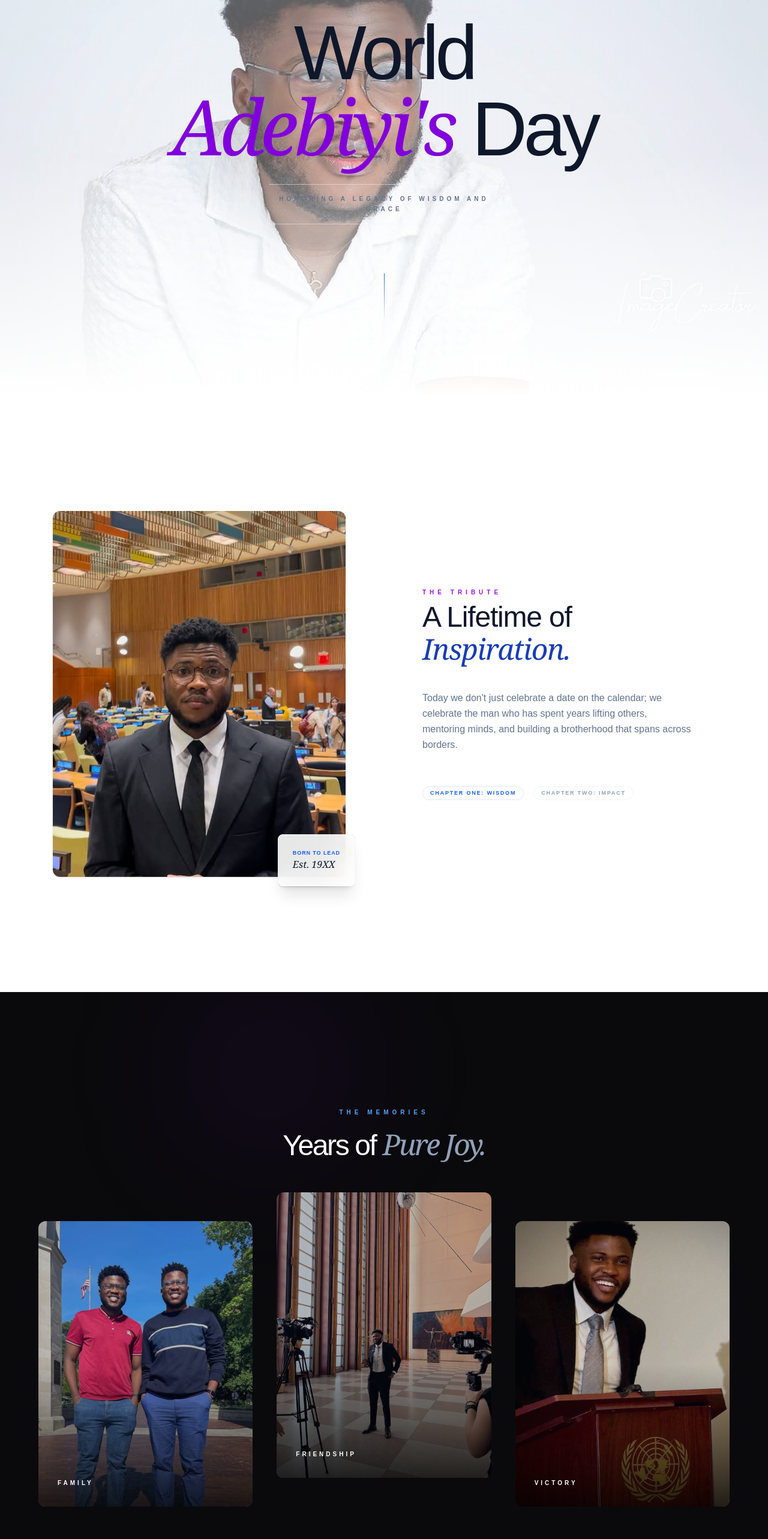
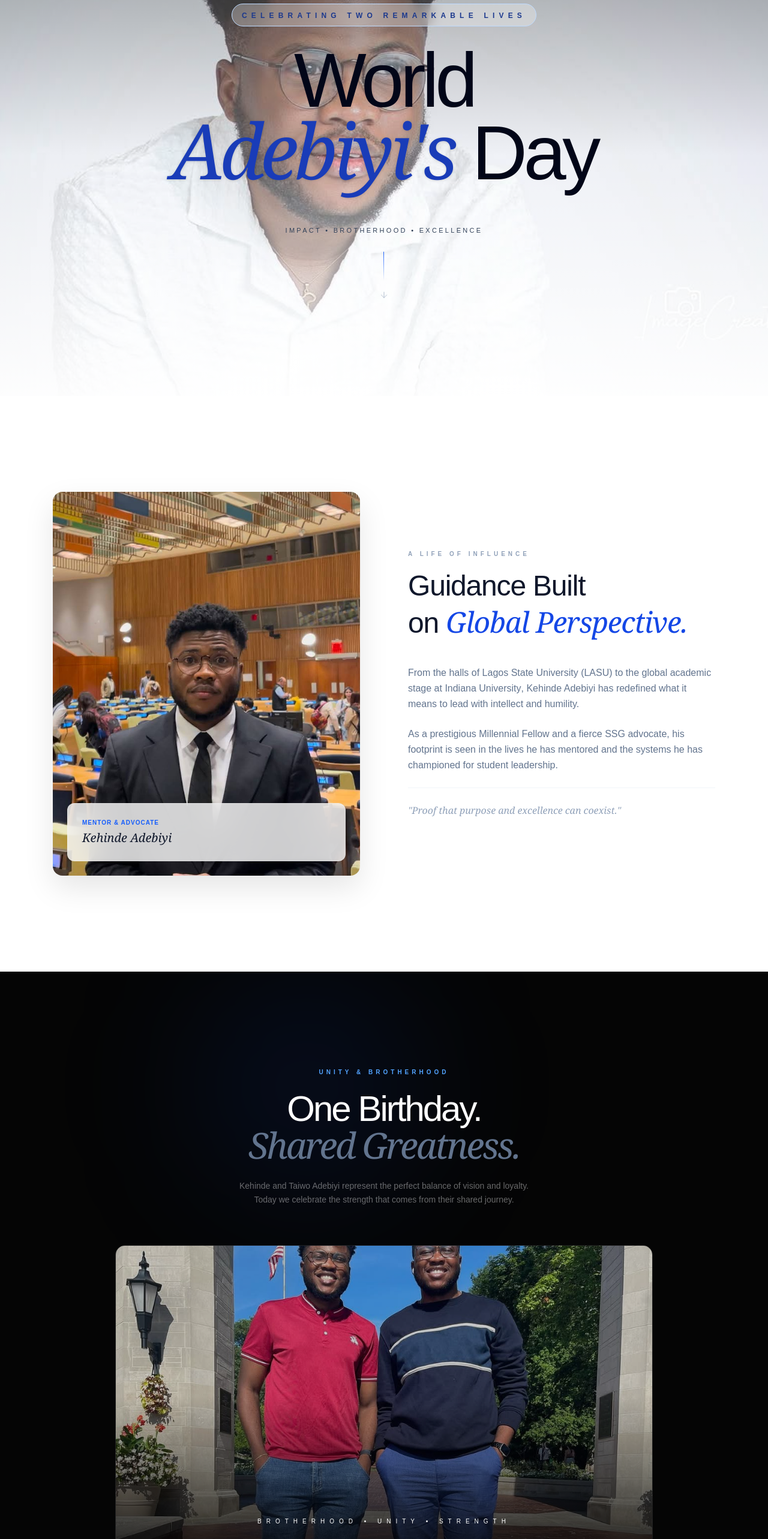
Before and after one commit to Mathew-code01/KehindeAdebiyi, a Next.js app: page / in a window 1280 px wide. Shown: the part 140-2706 px from the top of the page at 60% size. Built offline with nearby package versions, Linux system fonts and the light colour scheme.

Commit message:
Refactor: implemented high-end agency aesthetic with zebra layout and custom SVG icons

```diff
--- a/app/page.js
+++ b/app/page.js
@@ -1,161 +1,189 @@
 // app/page.js
 
 // app/page.js
+// app/page.js
+// app/page.js
+// app/page.js
 import Image from "next/image";
+import { Linkedin, Instagram, ArrowDown } from "lucide-react";
 
 export default function BirthdayPage() {
   return (
-    <main className="min-h-screen bg-white selection:bg-purple-100 selection:text-purple-900 overflow-x-hidden font-sans">
+    <main className="min-h-screen bg-white selection:bg-blue-100 selection:text-blue-900 overflow-x-hidden font-sans">
 
-      {/* SECTION 1: THE CELEBRATION HERO */}
-      <section className="relative h-screen max-h-[750px] md:max-h-[900px] flex flex-col items-center justify-center text-center px-6 overflow-hidden">
-        <div className="absolute inset-0 z-0">
+      {/* SECTION 1: HERO - CINEMATIC IMPACT */}
+      <section className="relative h-screen flex flex-col items-center justify-center text-center px-6 overflow-hidden">
+        <div className="absolute inset-0 z-0 scale-110">
           <Image
             src="/hero-bg.jpg"
-            alt="Kehinde Adebiyi Celebration"
+            alt="World Adebiyi Day"
             fill
             priority
-            className="object-cover opacity-80"
+            className="object-cover opacity-70 transition-transform duration-[10000ms] hover:scale-100"
           />
-          <div className="absolute inset-0 bg-gradient-to-b from-blue-50/30 via-white/10 to-white"></div>
+          <div className="absolute inset-0 bg-gradient-to-b from-black/40 via-transparent to-white"></div>
         </div>
 
-        <div className="relative z-10 space-y-8 max-w-5xl animate-in fade-in slide-in-from-bottom-12 duration-1000">
+        <div className="relative z-10 space-y-8 max-w-5xl animate-in fade-in zoom-in-95 duration-1000">
           <div className="space-y-4">
-            <span className="text-[10px] md:text-[11px] uppercase tracking-[1em] text-blue-800 font-black drop-shadow-sm ml-[1em]">
-              Celebrating A Milestone
-            </span>
-            <div className="h-px w-8 bg-blue-300 mx-auto"></div>
+             <div className="inline-block px-4 py-1.5 rounded-full border border-blue-200 bg-white/30 backdrop-blur-md">
+                <span className="text-[10px] md:text-[12px] uppercase tracking-[0.6em] text-blue-900 font-bold">
+                  Celebrating Two Remarkable Lives
+                </span>
+             </div>
           </div>
 
-          <h1 className="text-5xl md:text-8xl lg:text-9xl font-light tracking-tighter text-slate-900 leading-[0.95]">
+          <h1 className="text-5xl md:text-8xl lg:text-9xl font-light tracking-tighter text-slate-950 leading-[0.9]">
             World <br />
-            <span className="font-serif italic text-purple-700">
-              Adebiyi&apos;s
-            </span>{" "}
-            Day
+            <span className="font-serif italic text-blue-800 drop-shadow-sm">Adebiyi&apos;s</span> Day
           </h1>
 
-          <p className="text-[9px] md:text-[10px] font-bold text-slate-500 max-w-sm mx-auto leading-relaxed tracking-[0.5em] uppercase py-4 border-y border-slate-100/50 mt-8">
-            Honoring a Legacy of Wisdom and Grace
-          </p>
-
-          <div className="pt-16">
-            <div className="w-px h-20 bg-gradient-to-b from-blue-600 to-transparent mx-auto animate-bounce"></div>
-          </div>
-        </div>
-      </section>
-
-      {/* SECTION 2: THE MAN OF THE MOMENT (White) */}
-      <section className="py-32 md:py-48 px-6 max-w-6xl mx-auto">
-        <div className="grid md:grid-cols-2 gap-16 md:gap-32 items-center">
-          <div className="relative group">
-            <div className="relative aspect-[4/5] rounded-xl overflow-hidden bg-slate-50 shadow-sm transition-all duration-700 group-hover:shadow-2xl">
-              <Image
-                src="/mentor-1.jpg"
-                alt="Kehinde Adebiyi"
-                fill
-                sizes="(max-width: 768px) 100vw, 50vw"
-                className="object-cover transition-transform duration-1000 group-hover:scale-105"
-              />
-            </div>
-            <div className="absolute -bottom-4 -right-4 bg-white/90 backdrop-blur-xl border border-slate-100 p-6 rounded-lg shadow-xl hidden lg:block">
-              <p className="text-[9px] uppercase tracking-widest text-blue-600 font-black">Born to Lead</p>
-              <p className="text-base font-serif italic text-slate-900">Est. 19XX</p>
-            </div>
-          </div>
-
-          <div className="space-y-10">
-            <div className="space-y-2">
-              <h2 className="text-[10px] uppercase tracking-[0.6em] text-purple-600 font-black">The Tribute</h2>
-              <h3 className="text-3xl md:text-5xl font-light tracking-tight text-slate-900 leading-[1.1]">
-                A Lifetime of <br /> <span className="italic font-serif text-blue-800">Inspiration.</span>
-              </h3>
-            </div>
-            <p className="text-slate-500 text-sm md:text-base leading-relaxed font-light max-w-md">
-              Today we don&apos;t just celebrate a date on the calendar; we celebrate the man who has spent years lifting others, mentoring minds, and building a brotherhood that spans across borders.
+          <div className="flex flex-col items-center gap-6 pt-8">
+            <p className="text-[9px] md:text-[11px] font-medium text-slate-700 max-w-md leading-relaxed tracking-[0.3em] uppercase">
+              Impact • Brotherhood • Excellence
             </p>
-            <div className="pt-4 flex flex-wrap gap-4 text-[9px] uppercase tracking-[0.2em] font-black text-slate-400">
-               <span className="text-blue-600 px-3 py-1 border border-blue-100 rounded-full">Chapter One: Wisdom</span>
-               <span className="px-3 py-1 border border-slate-100 rounded-full">Chapter Two: Impact</span>
+            <div className="flex flex-col items-center gap-4 animate-bounce mt-4">
+               <div className="w-[1px] h-12 bg-gradient-to-b from-blue-600 to-transparent"></div>
+               <ArrowDown className="w-4 h-4 text-slate-400 stroke-[1px]" />
             </div>
           </div>
         </div>
       </section>
 
-      {/* SECTION 3: THE MEMORIES (Zebra - Deep Blur Dark) */}
-      <section className="bg-[#0A0A0C] py-32 md:py-48 px-6 border-y border-white/5 relative overflow-hidden">
-        <div className="absolute top-0 left-1/4 w-64 h-64 bg-purple-600/10 blur-[120px] rounded-full"></div>
-
-        <div className="max-w-6xl mx-auto relative z-10">
-          <div className="text-center mb-24 space-y-4">
-              <h2 className="text-[10px] uppercase tracking-[0.6em] text-blue-400 font-black">The Memories</h2>
-              <h3 className="text-4xl md:text-5xl font-light text-white tracking-tighter leading-tight">
-                Years of <span className="font-serif italic text-slate-400">Pure Joy.</span>
-              </h3>
+      {/* SECTION 2: THE TRIBUTE - MENTORSHIP & IMPACT */}
+      <section className="py-24 md:py-40 px-6 max-w-6xl mx-auto">
+        <div className="grid md:grid-cols-2 gap-20 items-center">
+          <div className="relative aspect-[4/5] rounded-2xl overflow-hidden shadow-[0_20px_50px_rgba(0,0,0,0.1)] group">
+            <Image
+              src="/mentor-1.jpg"
+              alt="Kehinde Adebiyi"
+              fill
+              className="object-cover transition-transform duration-700 group-hover:scale-105"
+            />
+            <div className="absolute bottom-6 left-6 right-6 p-6 bg-white/80 backdrop-blur-xl rounded-xl border border-white/20">
+              <p className="text-[10px] uppercase tracking-widest text-blue-600 font-bold mb-1">Mentor & Advocate</p>
+              <h4 className="text-xl font-serif italic text-slate-900">Kehinde Adebiyi</h4>
+            </div>
           </div>
 
-          <div className="grid grid-cols-1 md:grid-cols-3 gap-10">
-            {[
-              { src: "/brother-1.jpg", label: "Family" },
-              { src: "/brother-2.jpg", label: "Friendship" },
-              { src: "/mentor-2.jpg", label: "Victory" }
-            ].map((img, idx) => (
-              <div key={idx} className={`group relative aspect-[3/4] rounded-xl overflow-hidden bg-slate-900 transition-all duration-700 ${idx === 1 ? 'md:-translate-y-12' : ''}`}>
-                <Image
-                  src={img.src}
-                  alt={img.label}
-                  fill
-                  sizes="(max-width: 768px) 100vw, 33vw"
-                  className="object-cover opacity-80 transition-all duration-1000 group-hover:scale-110"
-                />
-                <div className="absolute inset-0 bg-gradient-to-t from-black/80 via-transparent to-transparent flex items-end p-8">
-                  <p className="text-white text-[10px] uppercase tracking-[0.4em] font-black">{img.label}</p>
-                </div>
+          <div className="space-y-10">
+            <div className="space-y-4">
+                <h2 className="text-[10px] uppercase tracking-[0.5em] text-slate-400 font-bold">A Life of Influence</h2>
+                <h3 className="text-3xl md:text-5xl font-light tracking-tight text-slate-900 leading-tight">
+                  Guidance Built <br /> on <span className="italic font-serif text-blue-700">Global Perspective.</span>
+                </h3>
+            </div>
+
+            <div className="space-y-6 text-slate-500 text-sm md:text-base leading-relaxed font-light">
+              <p>
+                From the halls of <strong>Lagos State University (LASU)</strong> to the global academic stage at <strong>Indiana University</strong>, Kehinde Adebiyi has redefined what it means to lead with intellect and humility.
+              </p>
+              <p>
+                As a prestigious <strong>Millennial Fellow</strong> and a fierce <strong>SSG advocate</strong>, his footprint is seen in the lives he has mentored and the systems he has championed for student leadership.
+              </p>
+              <div className="pt-6 border-t border-slate-100">
+                <p className="italic font-serif text-slate-400">&quot;Proof that purpose and excellence can coexist.&quot;</p>
               </div>
-            ))}
+            </div>
           </div>
         </div>
       </section>
 
-      {/* SECTION 4: SEND WISHES (White) */}
-      <section className="py-32 md:py-48 px-6 bg-white text-center">
-        <div className="max-w-4xl mx-auto space-y-20">
+      {/* SECTION 3: SHARED LEGACY (ZEBRA - DARK) */}
+      <section className="bg-[#050505] py-24 md:py-40 px-6 relative overflow-hidden text-center">
+        <div className="absolute top-0 left-1/4 w-96 h-96 bg-blue-600/10 blur-[120px] rounded-full"></div>
+
+        <div className="max-w-4xl mx-auto relative z-10 space-y-16">
           <div className="space-y-6">
-            <h2 className="text-4xl md:text-6xl font-light text-slate-900 tracking-tighter leading-tight">
-              Share the love. <br />
-              <span className="font-serif italic text-blue-600">Send your wishes</span>
-            </h2>
-            <div className="h-px w-16 bg-blue-100 mx-auto"></div>
+            <h2 className="text-[10px] uppercase tracking-[0.5em] text-blue-400 font-bold">Unity & Brotherhood</h2>
+            <h3 className="text-4xl md:text-6xl font-light text-white tracking-tighter">
+              One Birthday. <br /> <span className="font-serif italic text-slate-500">Shared Greatness.</span>
+            </h3>
+            <p className="text-white/40 text-[11px] md:text-sm max-w-lg mx-auto font-light leading-relaxed">
+              Kehinde and Taiwo Adebiyi represent the perfect balance of vision and loyalty. Today we celebrate the strength that comes from their shared journey.
+            </p>
           </div>
 
-          <div className="grid grid-cols-2 md:grid-cols-4 gap-4">
-            {["WhatsApp", "Instagram", "LinkedIn", "Call"].map((social) => (
-              <a
-                key={social}
-                href="#"
-                className="py-10 rounded-xl border border-slate-50 hover:bg-white hover:border-slate-200 hover:shadow-2xl hover:shadow-slate-100 transition-all duration-500 group"
-              >
-                <span className="text-[9px] tracking-[0.3em] uppercase text-slate-400 group-hover:text-slate-900 transition-colors font-black">
-                  {social}
-                </span>
-              </a>
-            ))}
+          <div className="relative aspect-video w-full rounded-2xl overflow-hidden border border-white/10 group">
+            <Image
+              src="/brother-1.jpg"
+              alt="Shared Legacy"
+              fill
+              className="object-cover opacity-80 group-hover:opacity-100 transition-opacity duration-700"
+            />
+            <div className="absolute inset-0 bg-gradient-to-t from-black/80 via-transparent to-transparent"></div>
+            <div className="absolute bottom-8 w-full">
+                <span className="text-[10px] uppercase tracking-[0.8em] text-white font-light">Brotherhood • Unity • Strength</span>
+            </div>
+          </div>
+        </div>
+      </section>
+
+      {/* SECTION 4: THE PERSONAL WISH (WHITE) */}
+      <section className="py-24 md:py-40 px-6 bg-white overflow-hidden">
+        <div className="max-w-6xl mx-auto grid md:grid-cols-2 gap-16 items-center">
+          <div className="order-2 md:order-1 space-y-12">
+            <div className="space-y-6">
+                <h3 className="text-4xl md:text-6xl font-light tracking-tighter text-slate-900 leading-[1.1]">
+                  Happy Birthday, <br />
+                  <span className="font-serif italic text-blue-700">Kehinde Adebiyi.</span>
+                </h3>
+                <p className="text-slate-500 text-sm md:text-base leading-relaxed font-light">
+                  Your journey has shaped minds and opened doors for many. This domain is a small gift—a permanent home for your legacy and a reminder that your work truly matters.
+                </p>
+            </div>
+
+            <div className="space-y-8">
+               <p className="text-[10px] uppercase tracking-[0.4em] text-slate-400 font-bold">Celebrate & Connect</p>
+               <div className="flex flex-wrap gap-8">
+                  {/* LinkedIn Button */}
+                  <a href="https://linkedin.com" target="_blank" rel="noopener noreferrer" className="group flex items-center gap-4">
+                    <div className="w-14 h-14 rounded-full border border-slate-200 flex items-center justify-center group-hover:bg-[#0077b5] group-hover:border-[#0077b5] transition-all duration-500 shadow-sm group-hover:shadow-blue-200 group-hover:shadow-xl">
+                        <Linkedin className="w-5 h-5 text-slate-600 group-hover:text-white transition-colors stroke-[1.5px]" />
+                    </div>
+                    <div className="flex flex-col">
+                        <span className="text-[10px] uppercase tracking-widest font-bold text-slate-900">LinkedIn</span>
+                        <span className="text-[9px] text-slate-400">Professional Profile</span>
+                    </div>
+                  </a>
+
+                  {/* Instagram Button */}
+                  <a href="https://instagram.com" target="_blank" rel="noopener noreferrer" className="group flex items-center gap-4">
+                    <div className="w-14 h-14 rounded-full border border-slate-200 flex items-center justify-center group-hover:bg-gradient-to-tr group-hover:from-[#f9ce34] group-hover:via-[#ee2a7b] group-hover:to-[#6228d7] group-hover:border-transparent transition-all duration-500 shadow-sm group-hover:shadow-pink-200 group-hover:shadow-xl">
+                        <Instagram className="w-5 h-5 text-slate-600 group-hover:text-white transition-colors stroke-[1.5px]" />
+                    </div>
+                    <div className="flex flex-col">
+                        <span className="text-[10px] uppercase tracking-widest font-bold text-slate-900">Instagram</span>
+                        <span className="text-[9px] text-slate-400">Personal Moments</span>
+                    </div>
+                  </a>
+               </div>
+            </div>
+          </div>
+
+          <div className="order-1 md:order-2 relative group">
+             <div className="absolute -top-10 -right-10 w-64 h-64 bg-blue-50 rounded-full z-0 group-hover:scale-110 transition-transform duration-1000"></div>
+             <div className="relative aspect-[3/4] rounded-2xl overflow-hidden shadow-2xl z-10">
+                <Image
+                  src="/mentor-2.jpg"
+                  alt="Birthday Celebration"
+                  fill
+                  className="object-cover transition-transform duration-1000 group-hover:scale-110"
+                />
+             </div>
           </div>
         </div>
       </section>
 
       {/* FOOTER */}
       <footer className="bg-[#050505] py-24 px-6 relative overflow-hidden">
-        <div className="relative z-10 max-w-6xl mx-auto flex flex-col items-center space-y-12">
-          <p className="text-white text-[11px] tracking-[1.5em] uppercase opacity-40 font-light">
-            Kehindeadebiyi.org
+        <div className="relative z-10 max-w-6xl mx-auto flex flex-col items-center space-y-8">
+          <div className="h-[1px] w-24 bg-gradient-to-r from-transparent via-blue-500 to-transparent"></div>
+          <p className="text-white text-[10px] tracking-[1.5em] uppercase opacity-40 ml-[1.5em]">
+            KEHINDEADEBIYI.ORG
           </p>
-          <p className="text-white/30 text-[9px] tracking-[0.6em] font-bold uppercase text-center max-w-xs leading-loose">
-            &quot;The best way to predict the future is to create it.&quot;
-          </p>
-          <p className="text-white/10 text-[8px] tracking-[0.2em] font-bold uppercase">
-            Official Birthday Tribute &bull; 2026
+          <p className="text-white/20 text-[8px] tracking-[0.5em] font-medium uppercase">
+            A Tribute to Excellence &bull; 2026
           </p>
         </div>
       </footer>
--- a/package.json
+++ b/package.json
@@ -9,6 +9,7 @@
     "lint": "eslint"
   },
   "dependencies": {
+    "lucide-react": "^0.562.0",
     "next": "16.1.4",
     "react": "19.2.3",
     "react-dom": "19.2.3"
```
Also changed, not shown: 1 other file (tests, documents, lock files or other folders).
